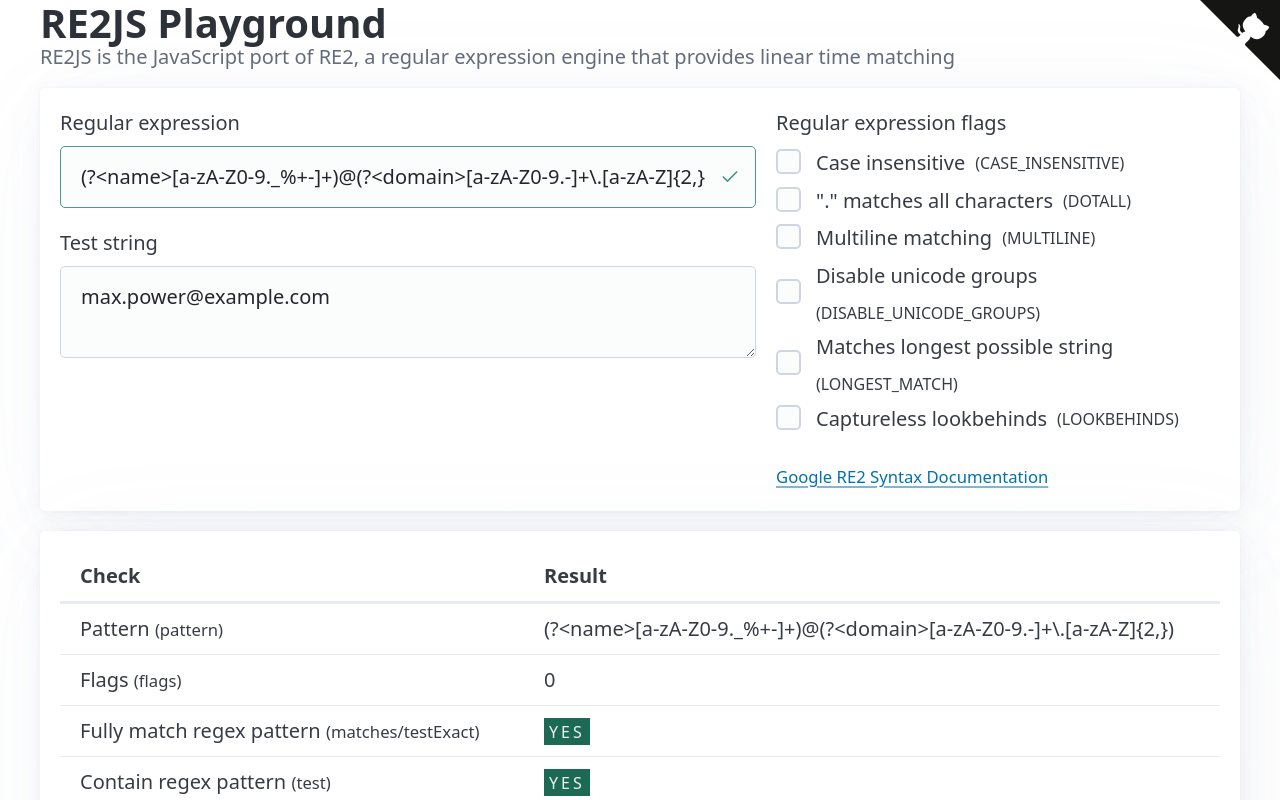
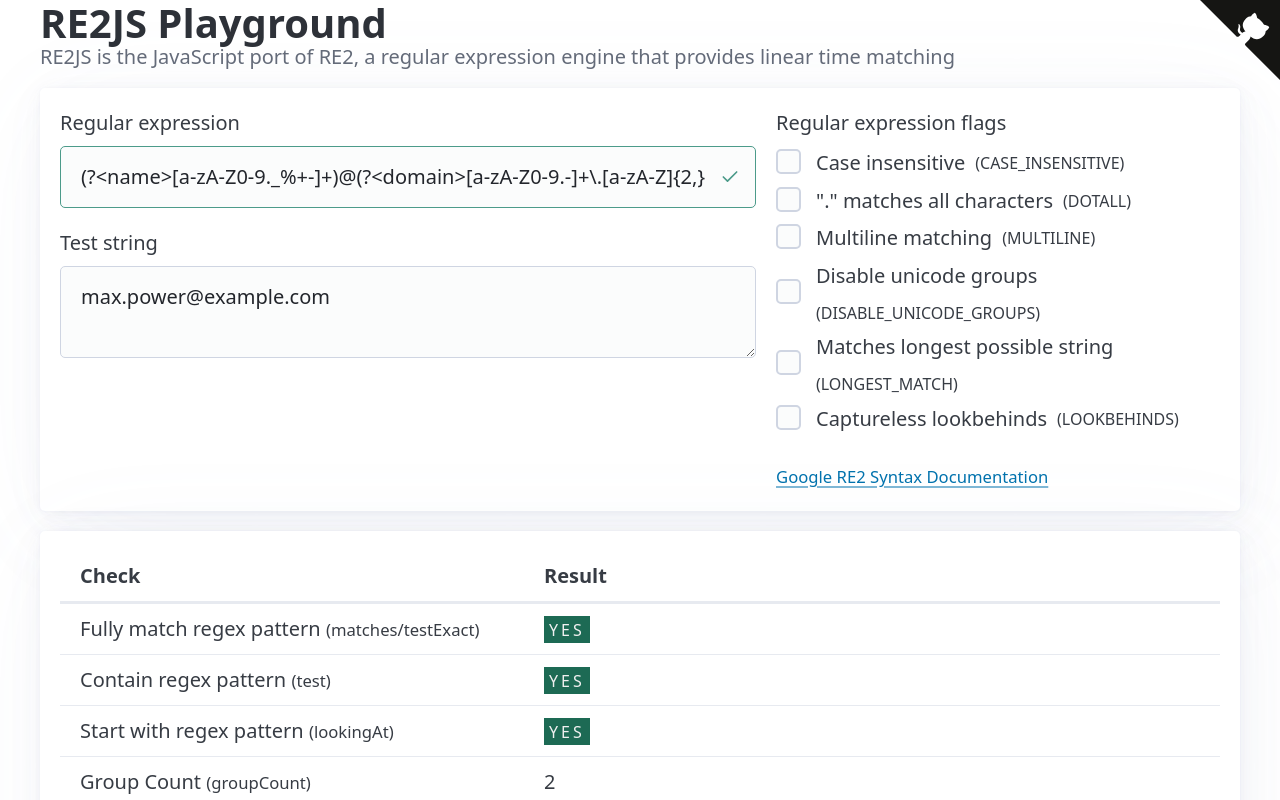
Before and after one commit to le0pard/re2js, a SvelteKit app: page / in a window 1280 px wide. Shown: the top 800 px of the page. Built offline with nearby package versions, Linux system fonts and the light colour scheme.

Commit message:
update view

```diff
--- a/src/routes/+page.svelte
+++ b/src/routes/+page.svelte
@@ -26,8 +26,6 @@
 
       results = {
         success: true,
-        pattern: p.pattern(),
-        flags: p.flags(),
         programSize: p.programSize(),
         matches: matches,
         contains: contains,
@@ -211,22 +209,6 @@
         </thead>
         <tbody>
           <tr>
-            <td class="key-cell">Pattern <small>(pattern)</small></td>
-            <td class="val-cell">
-              {#if results.pattern}
-                <div>{results.pattern}</div>
-              {:else}
-                <span class="status-tag status-tag__no">no pattern</span>
-              {/if}
-            </td>
-          </tr>
-          <tr>
-            <td class="key-cell">Flags <small>(flags)</small></td>
-            <td class="val-cell">
-              <div>{results.flags}</div>
-            </td>
-          </tr>
-          <tr>
             <td class="key-cell">Fully match regex pattern <small>(matches/testExact)</small></td>
             <td class="val-cell">
               <span
```
